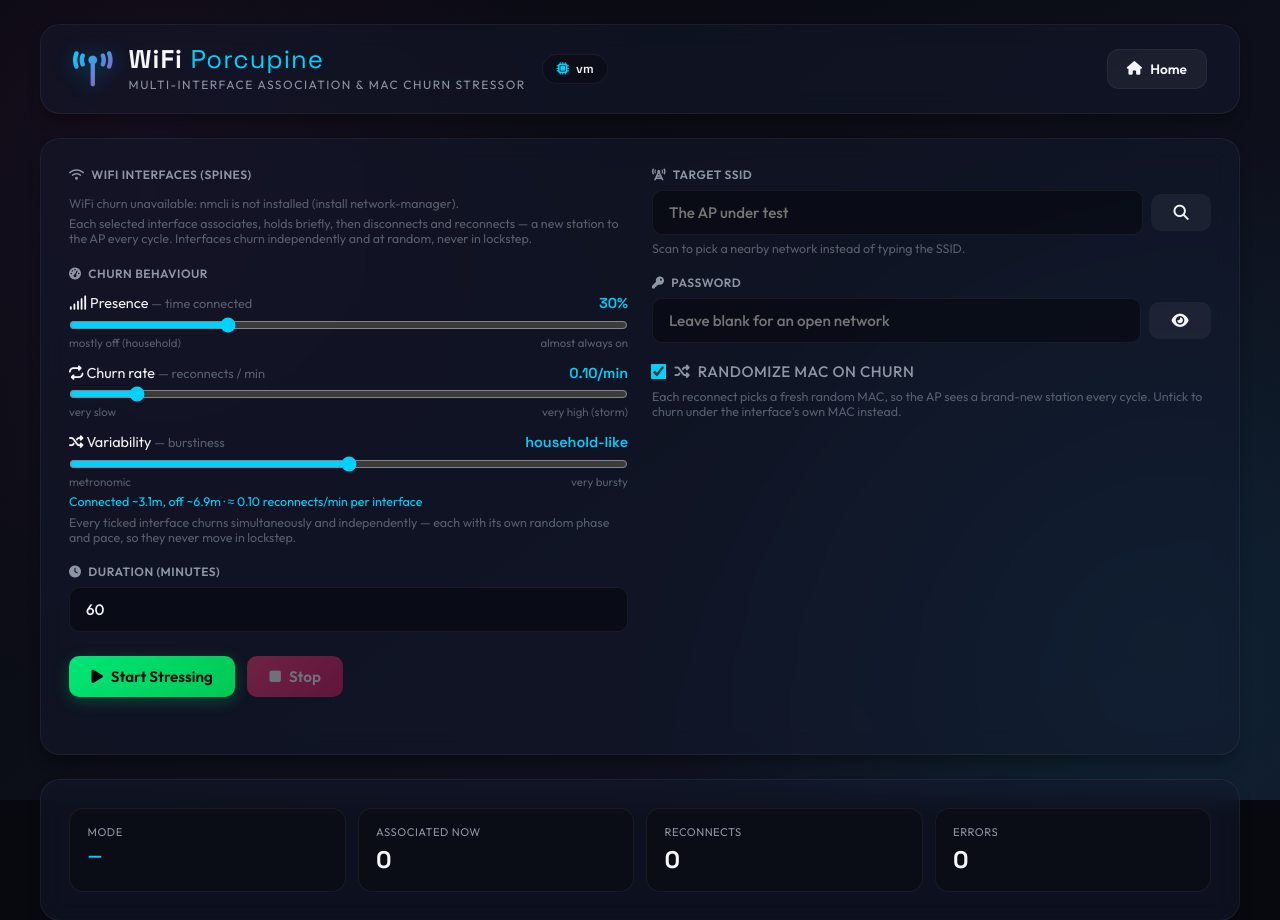
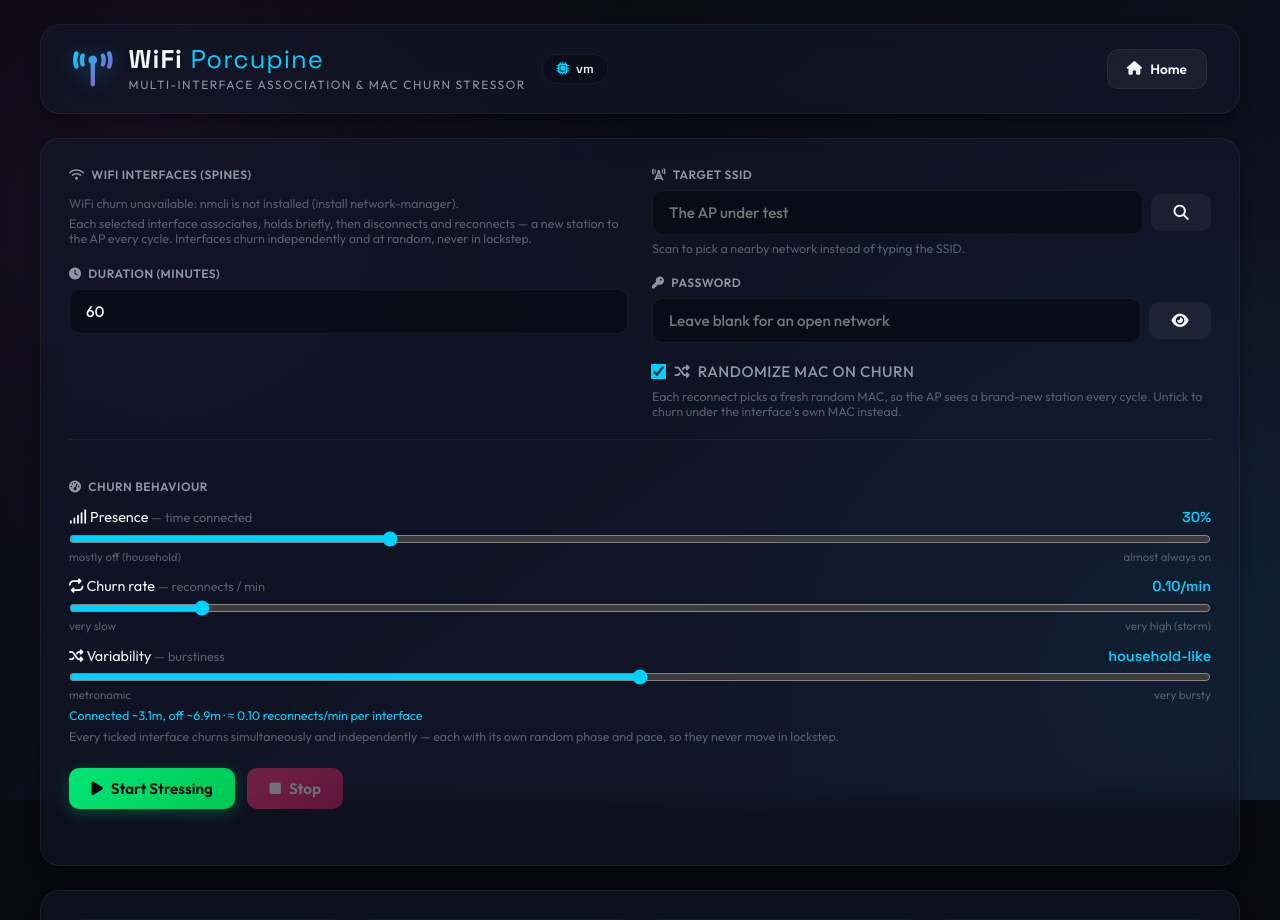
Before and after one commit to rinaldomerlo/wifipi, a Flask app: page / in a window 1280 px wide. Shown: the top 920 px of the page. Run offline with Flask 2, Linux system fonts and the light colour scheme; data that the repository does not hold is empty.

Commit message:
WiFi Porcupine: make the churn sliders full-width
The three sliders were boxed in the left grid-2 column, which halved their
travel and hurt fine-grained control. Move the 'Churn behaviour' block into
its own full-width section below the interfaces/target grid (separated by a
top border) so each slider spans the whole card.

Co-Authored-By: Claude Opus 4.8 <noreply@anthropic.com>

```diff
--- a/wifi_porcupine/templates/index.html
+++ b/wifi_porcupine/templates/index.html
@@ -235,6 +235,12 @@
             padding: 0;
             accent-color: var(--color-blue);
             background: transparent;
+        }
+
+        .churn-section {
+            margin-top: 1.25rem;
+            padding-top: 1.25rem;
+            border-top: 1px solid var(--glass-border);
         }
 
         .slider-field {
@@ -575,6 +581,33 @@
                     </div>
                     <div class="hint">Each selected interface associates, holds briefly, then disconnects and reconnects — a new station to the AP every cycle. Interfaces churn independently and at random, never in lockstep.</div>
 
+                    <label for="duration"><i class="fa-solid fa-clock"></i> Duration (minutes)</label>
+                    <input id="duration" type="number" value="60" min="1">
+                </div>
+                <div>
+                    <label class="first" for="ssid"><i class="fa-solid fa-tower-cell"></i> Target SSID</label>
+                    <div class="row" style="gap: 0.5rem;">
+                        <input id="ssid" type="text" placeholder="The AP under test" style="flex: 1;">
+                        <button type="button" class="btn btn-ghost" id="btn-scan" onclick="scanNetworks()" title="Scan for nearby networks"><i class="fa-solid fa-magnifying-glass"></i></button>
+                    </div>
+                    <div class="hint" id="scan-hint">Scan to pick a nearby network instead of typing the SSID.</div>
+                    <div class="net-list" id="net-list" style="display: none;"></div>
+
+                    <label for="password"><i class="fa-solid fa-key"></i> Password</label>
+                    <div class="row" style="gap: 0.5rem;">
+                        <input id="password" type="password" placeholder="Leave blank for an open network" style="flex: 1;">
+                        <button type="button" class="btn btn-ghost" id="btn-toggle-password" onclick="togglePasswordVisibility()" title="Show password"><i class="fa-solid fa-eye"></i></button>
+                    </div>
+
+                    <label class="check-row" for="randomize-mac">
+                        <input type="checkbox" id="randomize-mac" checked>
+                        <span><i class="fa-solid fa-shuffle"></i> Randomize MAC on churn</span>
+                    </label>
+                    <div class="hint">Each reconnect picks a fresh random MAC, so the AP sees a brand-new station every cycle. Untick to churn under the interface's own MAC instead.</div>
+                </div>
+            </div>
+
+            <div class="churn-section">
                 <label><i class="fa-solid fa-gauge-high"></i> Churn behaviour</label>
 
                 <div class="slider-field">
@@ -606,31 +639,6 @@
 
                 <div class="hint" id="churn-readout" style="color: var(--color-blue);"></div>
                 <div class="hint">Every ticked interface churns simultaneously and independently — each with its own random phase and pace, so they never move in lockstep.</div>
-
-                    <label for="duration"><i class="fa-solid fa-clock"></i> Duration (minutes)</label>
-                    <input id="duration" type="number" value="60" min="1">
-                </div>
-                <div>
-                    <label class="first" for="ssid"><i class="fa-solid fa-tower-cell"></i> Target SSID</label>
-                    <div class="row" style="gap: 0.5rem;">
-                        <input id="ssid" type="text" placeholder="The AP under test" style="flex: 1;">
-                        <button type="button" class="btn btn-ghost" id="btn-scan" onclick="scanNetworks()" title="Scan for nearby networks"><i class="fa-solid fa-magnifying-glass"></i></button>
-                    </div>
-                    <div class="hint" id="scan-hint">Scan to pick a nearby network instead of typing the SSID.</div>
-                    <div class="net-list" id="net-list" style="display: none;"></div>
-
-                    <label for="password"><i class="fa-solid fa-key"></i> Password</label>
-                    <div class="row" style="gap: 0.5rem;">
-                        <input id="password" type="password" placeholder="Leave blank for an open network" style="flex: 1;">
-                        <button type="button" class="btn btn-ghost" id="btn-toggle-password" onclick="togglePasswordVisibility()" title="Show password"><i class="fa-solid fa-eye"></i></button>
-                    </div>
-
-                    <label class="check-row" for="randomize-mac">
-                        <input type="checkbox" id="randomize-mac" checked>
-                        <span><i class="fa-solid fa-shuffle"></i> Randomize MAC on churn</span>
-                    </label>
-                    <div class="hint">Each reconnect picks a fresh random MAC, so the AP sees a brand-new station every cycle. Untick to churn under the interface's own MAC instead.</div>
-                </div>
             </div>
 
             <div class="actions">
--- a/wifi_utilization_monitor/templates/index.html
+++ b/wifi_utilization_monitor/templates/index.html
@@ -1050,7 +1050,7 @@ body {
             <div class="logo">
                 <i class="fa-solid fa-wifi fa-bounce logo-icon"></i>
                 <div class="logo-text">
-                    <h1>WIFI<span>MON</span><span class="version-tag" title="WiFiPi version (git-stamped at commit time)"><!--VERSION-->v0.2-35-gd267116<!--/VERSION--></span></h1>
+                    <h1>WIFI<span>MON</span><span class="version-tag" title="WiFiPi version (git-stamped at commit time)"><!--VERSION-->v0.2-36-g0e4bf50<!--/VERSION--></span></h1>
                     <span class="subtitle">Live Spectrum & Channel Monitor</span>
                 </div>
                 <span class="host-badge" title="Hostname of the machine serving this page">
--- a/www/index.html
+++ b/www/index.html
@@ -275,7 +275,7 @@
             <span class="host-badge" title="Host serving this page">
                 Host: <strong id="hostName"><!--# echo var="hostname" default="" --></strong>
             </span>
-            <span class="version-badge" title="WiFiPi version (git-stamped at commit time)"><!--VERSION-->v0.2-35-gd267116<!--/VERSION--></span>
+            <span class="version-badge" title="WiFiPi version (git-stamped at commit time)"><!--VERSION-->v0.2-36-g0e4bf50<!--/VERSION--></span>
         </header>
 
         <div class="section-label">Monitoring &amp; Management</div>
```
Lines whose indentation alone changed are shown as unchanged.
